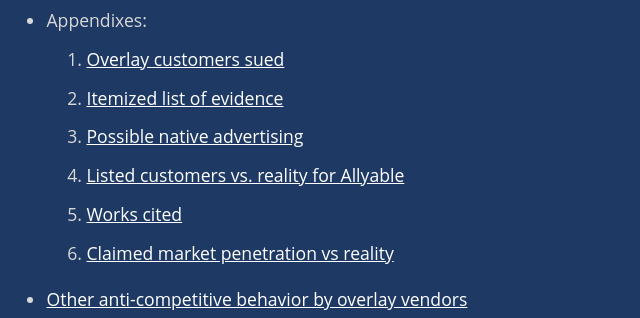
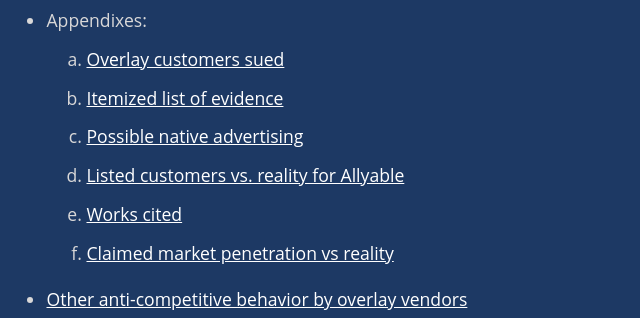
Before and after one commit to karlgroves/overlayfalseclaims, a website: page site/downloads.html in a window 1280 px wide. Shown: the part 2415-2733 px from the top of the page, 340-980 px from the left. Drawn offline with Linux system fonts and the light colour scheme.

Commit message:
Update nested <ol> to use lowercase alpha

```diff
--- a/site/styles.css
+++ b/site/styles.css
@@ -414,6 +414,10 @@
     background-color: var(--color-nav-border) !important;
 }
 
+.footer ul ol {
+    list-style-type: lower-alpha;
+}
+
 .footer ul li {
     color: var(--color-gray-200);
 }
```
